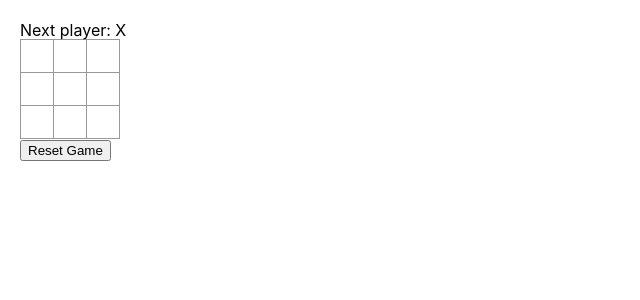
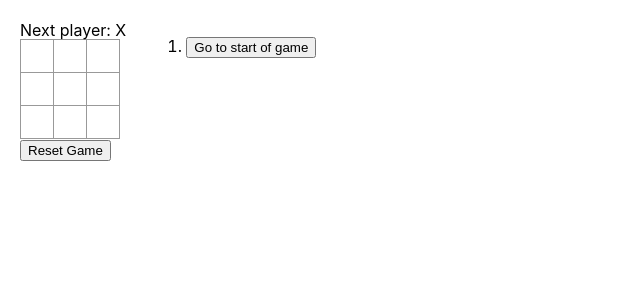
Before and after one commit to mich-chen/tic-tac-toe-app, a React (Create React App) app: page / in a window 1280 px wide. Shown: the top 300 px of the page, without its empty margins (0-640 px from the left). Built offline with nearby package versions, Linux system fonts and the light colour scheme.

Commit message:
lift state to <Game />, add history log, time travel functionality, dynamically calculate X or O value

```diff
--- a/src/App.jsx
+++ b/src/App.jsx
@@ -1,9 +1,6 @@
 import { useState } from 'react';
 import logo from './logo.svg';
 import './App.css';
-
-// some state or context for which player's turn
-// or toggle between X and O
 
 const Square = ({ value, onSquareClick }) => {
   return (
@@ -16,10 +13,7 @@ const Square = ({ value, onSquareClick }) => {
   );
 }
 
-const Board = () => {
-  const [squares, setSquares] = useState(Array(9).fill(null));
-  const [nextValue, setNextValue] = useState('X');
-
+const Board = ({ nextValue, squares, onPlay }) => {
   const handleSquareClick = (i) => {
     // check first if square has value, so cannot overwrite
     // and check if we have winnter yet
@@ -28,8 +22,7 @@ const Board = () => {
     }
     const nextSquares = squares.slice(); // copy current squares state
     nextSquares[i] = nextValue;
-    setSquares(nextSquares);
-    setNextValue(nextValue === 'X' ? 'O' : 'X')
+    onPlay(nextSquares);
   }
 
   const winner = calculateWinner(squares);
@@ -38,10 +31,6 @@ const Board = () => {
     status = `Winner: ${winner}`;
   } else {
     status = `Next player: ${nextValue}`;
-  }
-
-  const handleRestart = () => {
-    setSquares(Array(9).fill(null));
   }
 
   return (
@@ -65,15 +54,64 @@ const Board = () => {
         <Square value={squares[7]} onSquareClick={() => handleSquareClick(7)}/>
         <Square value={squares[8]} onSquareClick={() => handleSquareClick(8)}/>
       </div>
-
-      <button onClick={handleRestart}>Reset Game</button>
     </div>
   )
 }
 
-// 0 1 2
-// 3 4 5
-// 6 7 8
+const Game = () => {
+  const [history, setHistory] = useState([Array(9).fill(null)]); // nested array of board's values
+  const [currentMove, setCurrentMove] = useState(0); // index of current move in history
+
+  // 'X' is even move, 'O' is odd moves
+  const nextValue = currentMove % 2 === 0 ? 'X' : 'O'; // can dynamically calculate w/ useState()
+  const currentBoard = history[currentMove];
+
+  const handlePlay = (nextSquares) => {
+    const nextHistory = [...history.slice(0, currentMove + 1), nextSquares]; // keep history up to currentMove point (inclusive of current move);
+    setHistory(nextHistory);
+    // move currentMove
+    setCurrentMove(nextHistory.length - 1);
+
+  }
+
+  const handleLogJump = (i) => {
+    setCurrentMove(i);
+  }
+
+  const handleRestart = () => {
+    setHistory([Array(9).fill(null)]);
+    setCurrentMove(0);
+  }
+
+  const log = history.map((squares, index) => {
+    let description;
+    if (index > 0) {
+      description = `Go to move # ${index}`;
+    } else {
+      description = `Go to start of game`;
+    }
+    return (
+      <li key={index}>
+        <button onClick={() => handleLogJump(index)}>{description}</button>
+      </li>
+    )
+  });
+
+  return (
+    <div className='game'>
+      <div className='game-board'>
+        <Board nextValue={nextValue} squares={currentBoard} onPlay={handlePlay}/>
+        <button onClick={handleRestart}>Reset Game</button>
+      </div>
+      <div className='game-info'>
+        <ol>
+          {log}
+        </ol>
+      </div>
+    </div>
+  )
+}
+
 function calculateWinner(squares) {
   // define possible wins
   const wins = [
@@ -98,7 +136,7 @@ function calculateWinner(squares) {
 const App = () => {
   return (
     <div>
-      <Board />
+      <Game />
     </div>
   )
 }
```
